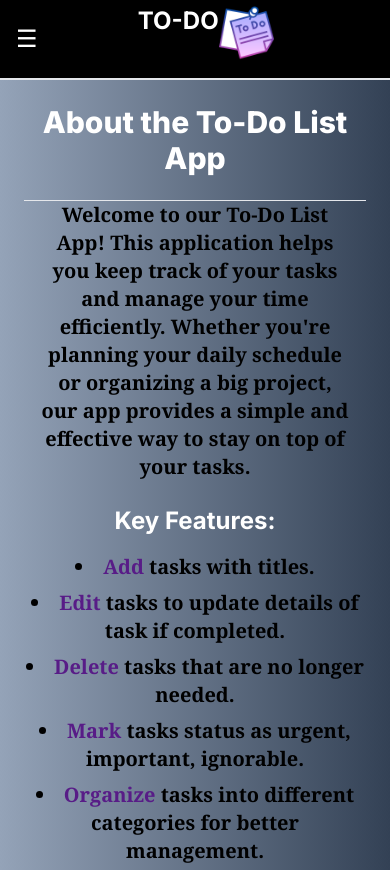
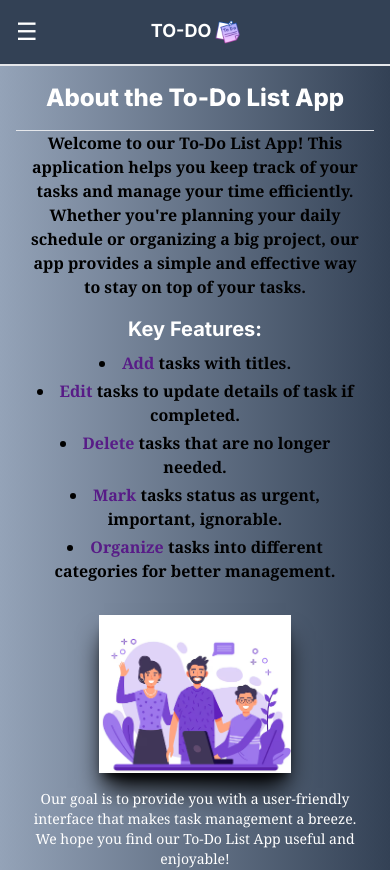
Before and after one commit to kashishver-ma/todo-list, a Next.js app: page /about in a window 390 px wide. Shown: the top 870 px of the page. Built offline with nearby package versions, Linux system fonts and the light colour scheme; no server answers.

Commit message:
phn responsive

```diff
--- a/app/about/page.tsx
+++ b/app/about/page.tsx
@@ -3,49 +3,56 @@ import Image from "next/image";
 
 const Page = () => {
   return (
-    <div className="p-6 text-white min-h-screen bg-gradient-to-r from-slate-400 to-slate-700">
-      <h1 className="text-3xl md:text-4xl font-extrabold mb-6 hover:text-gray-200 transition-colors duration-300 ease-in-out text-center">
+    <div className="p-4 sm:p-6 text-white min-h-screen bg-gradient-to-r from-slate-400 to-slate-700">
+      <h1 className="text-2xl xs:text-3xl sm:text-4xl font-extrabold mb-4 sm:mb-6 hover:text-gray-200 transition-colors duration-300 ease-in-out text-center">
         About the To-Do List App
       </h1>
 
       <hr className="w-full" />
 
-      <p className="mb-6 text-xl md:text-2xl font-bold text-black font-serif text-center px-4">
+      <p className="mb-4 sm:mb-6 text-base xs:text-lg sm:text-2xl font-bold text-black font-serif text-center px-2 sm:px-4">
         Welcome to our To-Do List App! This application helps you keep track of
         your tasks and manage your time efficiently. Whether you&apos;re
         planning your daily schedule or organizing a big project, our app
         provides a simple and effective way to stay on top of your tasks.
       </p>
 
-      <div className="flex flex-col md:flex-row gap-8 md:gap-48 items-center justify-center">
-        <div className="w-full md:w-auto">
-          <h2 className="text-2xl md:text-3xl font-bold mb-4 text-center md:text-left transition-colors duration-300 ease-in-out">
+      <div className="flex flex-col sm:flex-row gap-4 sm:gap-8 lg:gap-48 items-center justify-center">
+        <div className="w-full sm:w-auto px-4 sm:px-0">
+          <h2 className="text-xl xs:text-2xl sm:text-3xl font-bold mb-2 sm:mb-4 text-center sm:text-left transition-colors duration-300 ease-in-out">
             Key Features:
           </h2>
-          <ul className="list-disc list-inside mb-6 space-y-2 text-xl md:text-2xl font-serif text-black font-bold text-center md:text-left">
-            <li>
-              <strong className="text-purple-900 font-bold">Add</strong> tasks
-              with titles.
-            </li>
-            <li>
-              <strong className="text-purple-900 font-bold">Edit</strong> tasks
-              to update details of task if completed.
-            </li>
-            <li>
-              <strong className="text-purple-900 font-bold">Delete</strong>{" "}
-              tasks that are no longer needed.
-            </li>
-            <li>
-              <strong className="text-purple-900 font-bold">Mark</strong> tasks
-              status as urgent, important, ignorable.
-            </li>
-            <li>
-              <strong className="text-purple-900 font-bold">Organize</strong>{" "}
-              tasks into different categories for better management.
-            </li>
+          <ul className="list-disc list-inside mb-4 sm:mb-6 space-y-1 sm:space-y-2 text-base xs:text-lg sm:text-2xl font-serif text-black font-bold text-center sm:text-left">
+            {[
+              { action: "Add", description: "tasks with titles" },
+              {
+                action: "Edit",
+                description: "tasks to update details of task if completed",
+              },
+              {
+                action: "Delete",
+                description: "tasks that are no longer needed",
+              },
+              {
+                action: "Mark",
+                description: "tasks status as urgent, important, ignorable",
+              },
+              {
+                action: "Organize",
+                description:
+                  "tasks into different categories for better management",
+              },
+            ].map((feature, index) => (
+              <li key={index}>
+                <strong className="text-purple-900 font-bold">
+                  {feature.action}
+                </strong>{" "}
+                {feature.description}.
+              </li>
+            ))}
           </ul>
         </div>
-        <div className="w-64 md:w-auto">
+        <div className="w-48 xs:w-56 sm:w-64 lg:w-auto">
           <Image
             className="shadow-xl shadow-black mx-auto"
             src="/about.png"
@@ -53,11 +60,12 @@ const Page = () => {
             width={400}
             height={300}
             priority
+            sizes="(max-width: 640px) 224px, (max-width: 768px) 256px, 400px"
           />
         </div>
       </div>
 
-      <p className="font-serif text-center text-lg md:text-xl px-4 mt-6">
+      <p className="font-serif text-center text-sm xs:text-base sm:text-xl px-2 sm:px-4 mt-4 sm:mt-6">
         Our goal is to provide you with a user-friendly interface that makes
         task management a breeze. We hope you find our To-Do List App useful and
         enjoyable!
--- a/app/components/navbar.tsx
+++ b/app/components/navbar.tsx
@@ -7,16 +7,8 @@ import React, { useState } from "react";
 import { UserAuth } from "../context/AuthContext";
 
 const Navbar = () => {
-  const { user, googleSignIn, logout } = UserAuth();
+  const { user, logout } = UserAuth();
   const [isMenuOpen, setIsMenuOpen] = useState(false);
-
-  const handleSignIn = async () => {
-    try {
-      await googleSignIn();
-    } catch (error) {
-      console.log(error);
-    }
-  };
 
   const handleLogOut = async () => {
     try {
@@ -31,65 +23,116 @@ const Navbar = () => {
   };
 
   return (
-    <div className="border-b-2 flex items-center p-4 h-20 w-full text-white justify-between relative">
+    <div className="border-b-2 relative bg-slate-700">
+      <div className="flex items-center p-3 sm:p-4 h-16 sm:h-20 w-full text-white justify-between max-w-7xl mx-auto px-4">
         {/* Mobile Menu Toggle */}
-      <div className="md:hidden">
-        <button onClick={toggleMenu} className="text-2xl focus:outline-none">
+        <button
+          onClick={toggleMenu}
+          className="sm:hidden text-2xl focus:outline-none z-50"
+        >
           {isMenuOpen ? "✕" : "☰"}
         </button>
-      </div>
 
-      {/* Navigation Links */}
-      <div
-        className={`
-        absolute top-full left-0 w-full bg-slate-700 z-10
-        md:static md:flex md:bg-transparent md:w-auto
-        ${isMenuOpen ? "block" : "hidden"}
-      `}
+        {/* Navigation Links - Mobile Menu */}
+        {isMenuOpen && (
+          <div className="fixed inset-0 bg-slate-700 z-40 pt-16 sm:hidden">
+            <div className="flex flex-col items-center space-y-4">
+              {!user && (
+                <Link
+                  href="./"
+                  onClick={toggleMenu}
+                  className="text-xl font-bold hover:text-gray-300"
                 >
-        <div className="flex flex-col md:flex-row">
-          {!user && (
-            <div className="p-2 cursor-pointer font-bold text-xl rounded-lg hover:bg-gradient-to-t from-slate-600 to-black text-center md:text-left">
-              <Link href="./" onClick={toggleMenu}>
                   Home
                 </Link>
-            </div>
               )}
-          <div className="p-2 cursor-pointer font-bold text-xl hover:bg-gradient-to-t from-slate-600 to-black rounded-lg text-center md:text-left">
-            <Link href="./about" onClick={toggleMenu}>
+              <Link
+                href="./about"
+                onClick={toggleMenu}
+                className="text-xl font-bold hover:text-gray-300"
+              >
                 About
               </Link>
-          </div>
               {user && (
-            <div className="p-2 cursor-pointer text-xl text-slate-400 font-bold rounded-lg hover:bg-gradient-to-t from-slate-500 to-black text-center md:text-left">
-              <Link href="./profile" onClick={toggleMenu}>
+                <Link
+                  href="./profile"
+                  onClick={toggleMenu}
+                  className="text-xl font-bold hover:text-gray-300"
+                >
                   Profile
                 </Link>
+              )}
+              {user && (
+                <div
+                  onClick={() => {
+                    handleLogOut();
+                    toggleMenu();
+                  }}
+                  className="text-xl font-bold bg-red-500 px-4 py-2 rounded hover:bg-red-600"
+                >
+                  Log Out
                 </div>
               )}
             </div>
           </div>
+        )}
+
+        {/* Desktop Navigation */}
+        <div className="hidden sm:flex items-center space-x-4">
+          {!user && (
+            <Link
+              href="./"
+              className="p-2 cursor-pointer font-bold text-base lg:text-xl rounded-lg hover:bg-slate-600"
+            >
+              Home
+            </Link>
+          )}
+          <Link
+            href="./about"
+            className="p-2 cursor-pointer font-bold text-base lg:text-xl rounded-lg hover:bg-slate-600"
+          >
+            About
+          </Link>
+          {user && (
+            <Link
+              href="./profile"
+              className="p-2 cursor-pointer text-base lg:text-xl text-slate-400 font-bold rounded-lg hover:bg-slate-600"
+            >
+              Profile
+            </Link>
+          )}
+        </div>
 
         {/* Logo */}
-      <div className="font-bold text-2xl md:text-4xl flex justify-self-center animate-bounce">
-        TO-DO <Image width={55} height={20} src={todo} alt="todo icon" />
+        <div className="absolute left-1/2 transform -translate-x-1/2 flex items-center">
+          <span className="text-lg xs:text-xl sm:text-2xl lg:text-4xl font-bold animate-bounce">
+            TO-DO
+          </span>
+          <Image
+            width={40}
+            height={15}
+            src={todo}
+            alt="todo icon"
+            className="ml-1 xs:ml-2 w-6 xs:w-8 sm:w-10 lg:w-14"
+          />
         </div>
 
         {/* User Authentication */}
-      <div className="flex">
+        <div className="hidden sm:flex items-center space-x-2 lg:space-x-4">
           {user ? (
-          <div className="flex flex-col md:flex-row gap-2 items-center">
-            <div className="p-2 text-slate-400 font-bold text-sm md:text-lg rounded-lg hover:bg-gradient-to-t from-slate-500 to-black text-center">
+            <>
+              <div className="text-sm lg:text-lg text-slate-400 font-bold">
                 Welcome, {user.displayName}
               </div>
-            <div
+              <button
                 onClick={handleLogOut}
-              className="p-2 cursor-pointer bg-slate-500 rounded-lg font-bold text-sm md:text-base"
+                className="bg-slate-500 text-white px-3 py-1 lg:px-4 lg:py-2 rounded-lg text-sm lg:text-base hover:bg-slate-600"
               >
                 Log Out
+              </button>
+            </>
+          ) : null}
         </div>
-          </div>
-        ) : null}
       </div>
     </div>
   );
--- a/app/profile/page.tsx
+++ b/app/profile/page.tsx
@@ -44,6 +44,28 @@ export default function Profile() {
   const [loading, setLoading] = useState<boolean>(true);
 
   // Previous useEffect hooks remain the same
+  useEffect(() => {
+    if (!user) {
+      router.push("./");
+    } else {
+      setLoading(false);
+    }
+  }, [user, router]);
+
+  useEffect(() => {
+    if (user) {
+      const q = query(collection(db, "items"), where("userId", "==", user.uid));
+      const unsubscribe = onSnapshot(q, (querySnapshot) => {
+        let itemsArr: TodoItem[] = [];
+        querySnapshot.forEach((doc) => {
+          itemsArr.push({ ...doc.data(), id: doc.id } as TodoItem);
+        });
+        setItems(itemsArr);
+      });
+
+      return () => unsubscribe();
+    }
+  }, [user]);
 
   const chooseOption = (status: string) => {
     setNewItem((prev) => ({ ...prev, status }));
@@ -95,116 +117,136 @@ export default function Profile() {
   }
 
   return (
-    <div className="p-4 md:p-10">
-      <div className="text-white">
-        <div className="bg-slate-400 p-4 rounded-lg">
-          <h2 className="text-3xl md:text-5xl font-bold mb-4 text-black font-serif text-center">
+    <div className="p-3 xs:p-4 sm:p-6 lg:p-10 max-w-7xl mx-auto">
+      <div className="text-white space-y-4">
+        {/* Task Input Section */}
+        <div className="bg-slate-400 p-3 xs:p-4 sm:p-6 rounded-lg">
+          <h2 className="text-xl xs:text-2xl sm:text-3xl lg:text-5xl font-bold mb-3 sm:mb-4 text-black font-serif text-center">
             Add Your Tasks
           </h2>
-          <div className="flex flex-col md:flex-row items-center gap-4 md:gap-10 mb-6 justify-center">
+
+          <div className="flex flex-col gap-2 xs:gap-3 sm:gap-4">
+            {/* Task Name Input */}
             <input
               value={newItem.name}
               onChange={(e) => setNewItem({ ...newItem, name: e.target.value })}
-              className="bg-white p-3 text-black rounded-lg w-full md:w-[580px]"
+              className="bg-white p-2 xs:p-3 text-black rounded-lg w-full text-sm xs:text-base"
               placeholder="Enter Task"
               type="text"
             />
+
+            {/* Time Input */}
             <input
               value={newItem.time}
               onChange={(e) => setNewItem({ ...newItem, time: e.target.value })}
-              className="bg-white p-3 text-black rounded-lg w-full md:w-96"
+              className="bg-white p-2 xs:p-3 text-black rounded-lg w-full text-sm xs:text-base"
               placeholder="Select date and time"
               type="datetime-local"
             />
-            <div className="flex flex-wrap gap-2 md:gap-3 justify-center">
+
+            {/* Status Buttons */}
+            <div className="flex flex-wrap justify-center gap-2 xs:gap-3">
+              {["Urgent", "Important", "Ignorable"].map((status) => (
                 <button
-                onClick={() => chooseOption("Urgent")}
-                className={`p-2 md:p-3 rounded-lg hover:shadow-xl hover:shadow-gray-500 w-full md:w-28 transition ${
-                  selectedStatus === "Urgent"
+                  key={status}
+                  onClick={() => chooseOption(status)}
+                  className={`w-full xs:w-auto px-2 xs:px-3 py-1 xs:py-2 rounded-lg text-xs xs:text-sm transition ${
+                    selectedStatus === status
                       ? "bg-gray-600 text-gray-400"
-                    : "bg-red-600 text-white hover:bg-red-500"
-                }`}
-              >
-                Urgent
-              </button>
-              <button
-                onClick={() => chooseOption("Important")}
-                className={`p-2 md:p-3 rounded-lg hover:shadow-xl hover:shadow-gray-500 w-full md:w-28 transition ${
-                  selectedStatus === "Important"
-                    ? "bg-gray-600 text-gray-400"
-                    : "bg-yellow-400 text-white hover:bg-yellow-300"
-                }`}
-              >
-                Important
-              </button>
-              <button
-                onClick={() => chooseOption("Ignorable")}
-                className={`p-2 md:p-3 rounded-lg w-full md:w-28 hover:shadow-xl hover:shadow-gray-500 transition ${
-                  selectedStatus === "Ignorable"
-                    ? "bg-gray-600 text-gray-400"
+                      : status === "Urgent"
+                      ? "bg-red-600 text-white hover:bg-red-500"
+                      : status === "Important"
+                      ? "bg-yellow-400 text-white hover:bg-yellow-300"
                       : "bg-sky-600 text-white hover:bg-sky-500"
                   }`}
                 >
-                Ignorable
+                  {status}
                 </button>
+              ))}
+
+              {/* Add Task Button */}
               <button
-                type="submit"
                 onClick={addItem}
-                className="bg-slate-600 text-white hover:bg-slate-700 transition w-full md:w-28 p-2 md:p-3 rounded-lg"
+                className="w-full xs:w-auto bg-slate-600 text-white px-2 xs:px-3 py-1 xs:py-2 rounded-lg text-xs xs:text-sm hover:bg-slate-700"
               >
-                Add
+                Add Task
               </button>
             </div>
           </div>
         </div>
 
-        <div className="bg-slate-400 mt-6 p-4 rounded-lg">
-          <div>
-            <div className="flex justify-evenly text-xl md:text-2xl font-bold font-serif">
+        {/* Task List Section */}
+        <div className="bg-slate-400 p-3 xs:p-4 sm:p-6 rounded-lg">
+          <div className="hidden sm:flex justify-evenly text-base sm:text-xl lg:text-2xl font-bold font-serif mb-4">
             <h2>Task</h2> | <h2>Time</h2> | <h3>Status</h3>
           </div>
+
           {items.length === 0 ? (
-              <div className="text-center mt-8 p-4 text-black text-xl">
+            <div className="text-center p-3 text-black text-base sm:text-xl">
               No tasks yet. Add a task to get started!
             </div>
           ) : (
-              items.map((item, index) => {
-                let statusClass = "";
-                switch (item.status) {
-                  case "Urgent":
-                    statusClass = "bg-red-600 text-white";
-                    break;
-                  case "Important":
-                    statusClass = "bg-yellow-400 text-white";
-                    break;
-                  case "Ignorable":
-                    statusClass = "bg-sky-500 text-white";
-                    break;
-                  default:
-                    statusClass = "bg-gray-500 text-white";
-                    break;
-                }
+            items.map((item) => {
+              const statusClasses = {
+                Urgent: "bg-red-600 text-white",
+                Important: "bg-yellow-400 text-white",
+                Ignorable: "bg-sky-500 text-white",
+              };
+
               return (
                 <div
-                    key={index}
-                    className="mt-8 p-3 text-white bg-slate-600 flex flex-col md:flex-row justify-between items-center rounded-lg font-sans"
+                  key={item.id}
+                  className="bg-slate-600 rounded-lg p-3 xs:p-4 mb-2 xs:mb-3"
                 >
-                    <div className="flex flex-col md:flex-row justify-between w-full items-center text-center md:text-left">
-                      <span className="capitalize text-xl md:text-3xl mb-2 md:mb-0 md:w-2/3">
+                  {/* Mobile View */}
+                  <div className="sm:hidden">
+                    <div className="flex justify-between items-center mb-2">
+                      <span className="text-base font-bold capitalize">
                         {item.name}
                       </span>
+                      <span
+                        className={`px-2 py-1 rounded text-xs ${
+                          statusClasses[
+                            item.status as keyof typeof statusClasses
+                          ] || "bg-gray-500"
+                        }`}
+                      >
+                        {item.status}
+                      </span>
+                    </div>
+                    <div className="flex justify-between items-center">
+                      <span className="text-sm text-gray-300">
+                        {formatDateTime(item.time)}
+                      </span>
+                      <button
+                        onClick={() => deleteItem(item.id)}
+                        className="bg-lime-500 text-white px-2 py-1 rounded text-xs hover:bg-red-500"
+                      >
+                        Delete
+                      </button>
+                    </div>
+                  </div>
 
-                      <span className="text-base md:text-2xl mb-2 md:mb-0 font-bold text-black hover:scale-110 md:w-1/3 md:text-center">
+                  {/* Desktop View */}
+                  <div className="hidden sm:flex justify-between items-center">
+                    <span className="w-1/3 text-base sm:text-xl lg:text-2xl capitalize">
+                      {item.name}
+                    </span>
+                    <span className="w-1/3 text-center text-sm sm:text-base lg:text-xl text-black font-bold">
                       {formatDateTime(item.time)}
                     </span>
                     <span
-                        className={`p-2 animate-custom-pulse rounded-lg h-10 mb-2 md:mb-0 w-full md:w-1/3 text-center justify-center ${statusClass} text-sm md:text-base`}
+                      className={`w-1/3 text-center px-2 py-1 rounded text-xs sm:text-sm ${
+                        statusClasses[
+                          item.status as keyof typeof statusClasses
+                        ] || "bg-gray-500"
+                      }`}
                     >
                       {item.status}
                     </span>
                     <button
                       onClick={() => deleteItem(item.id)}
-                        className="p-2 text-white rounded-lg bg-lime-500 hover:bg-red-500 hover:rounded-lg hover:scale-110 transition hover:cursor-pointer"
+                      className="bg-lime-500 text-white px-3 py-1 rounded text-xs sm:text-sm hover:bg-red-500"
                     >
                       Delete/Complete
                     </button>
@@ -216,6 +258,5 @@ export default function Profile() {
         </div>
       </div>
     </div>
-    </div>
   );
 }
```
Lines whose indentation alone changed are shown as unchanged.
